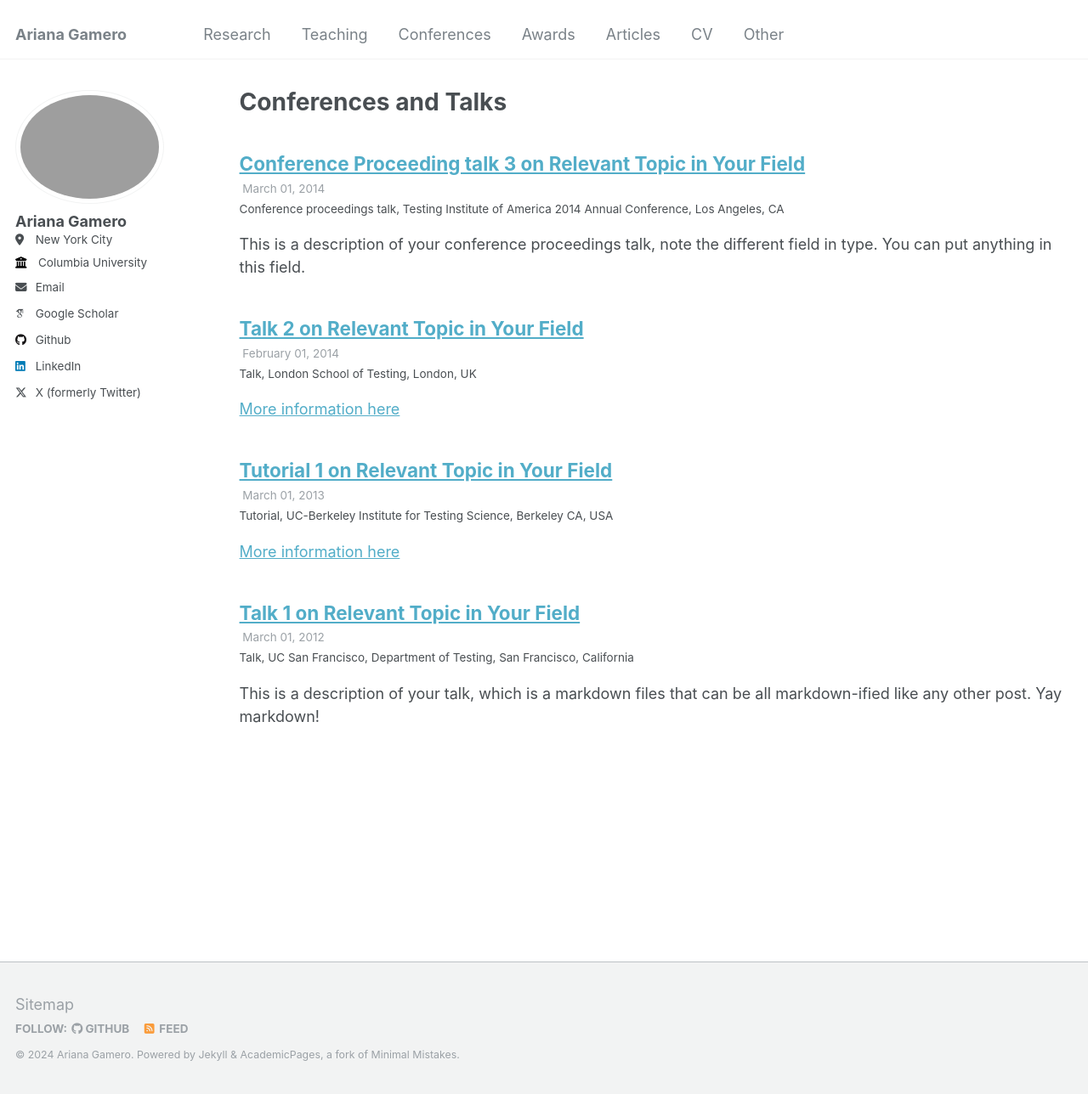
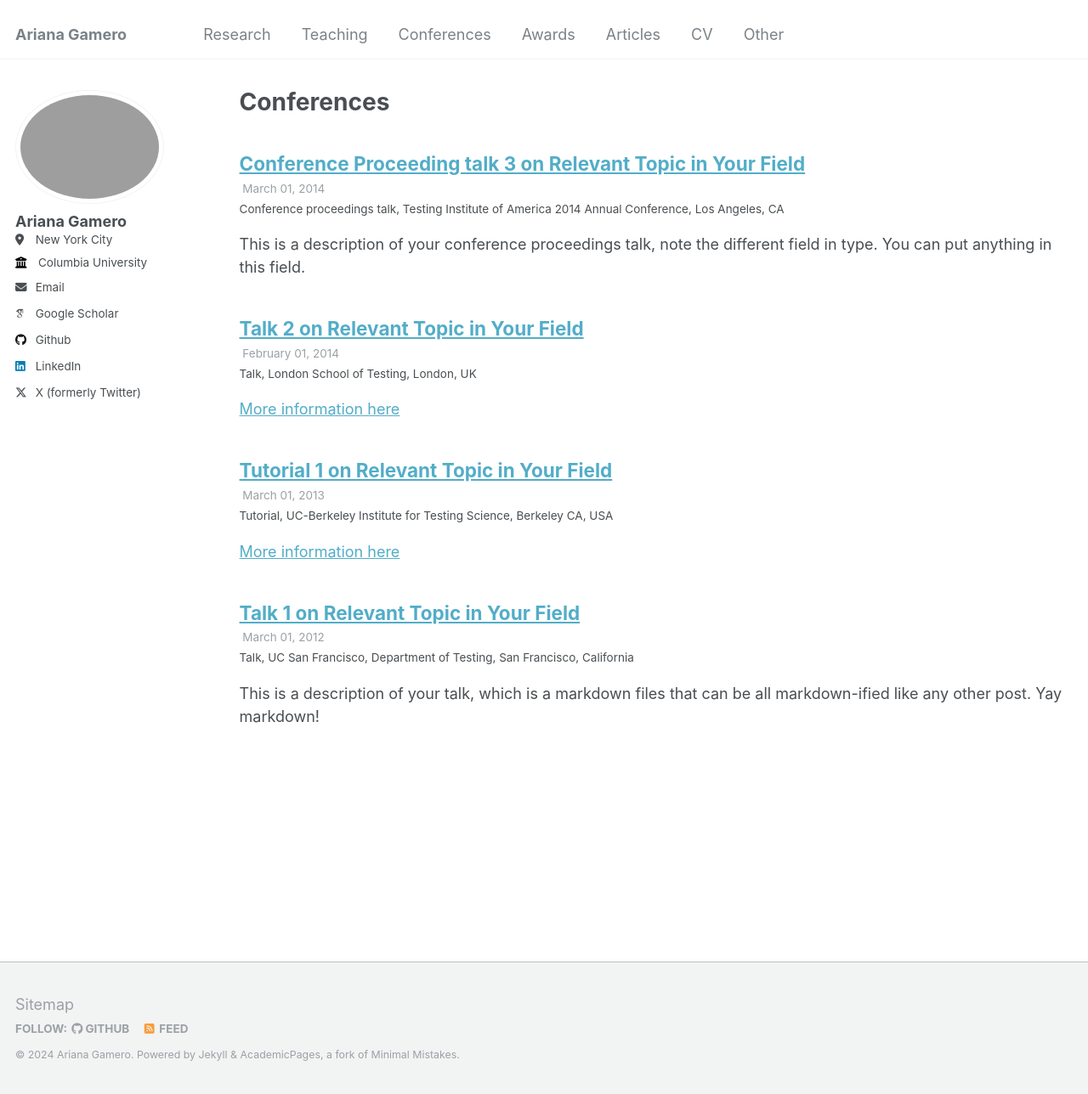
Before and after one commit to arianagamero11/arianagamero11.github.io, a Jekyll site: the page built from _pages/talks.html, in a window 1280 px wide and 1288 px high. Shown: the whole window at 85% size. Built offline with Jekyll 4.4.1, drawn with Linux system fonts in a browser that asks for light colours; some web fonts are replaced.

Commit message:
Update talks.html

```diff
--- a/_pages/talks.html
+++ b/_pages/talks.html
@@ -1,7 +1,7 @@
 ---
 layout: archive
-title: "Conferences and Talks"
-permalink: /conferences&talks/
+title: "Conferences"
+permalink: /conferences/
 author_profile: true
 ---
 
```
